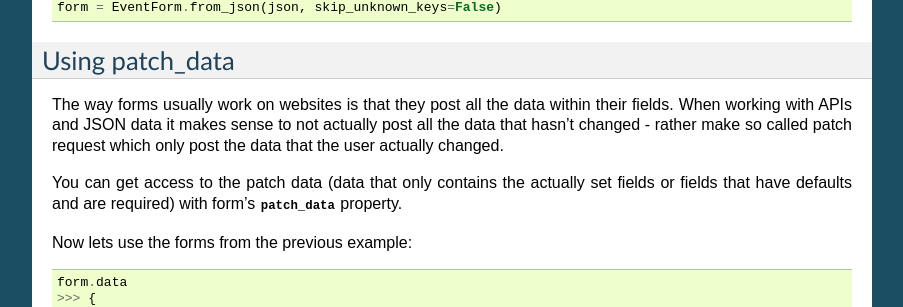
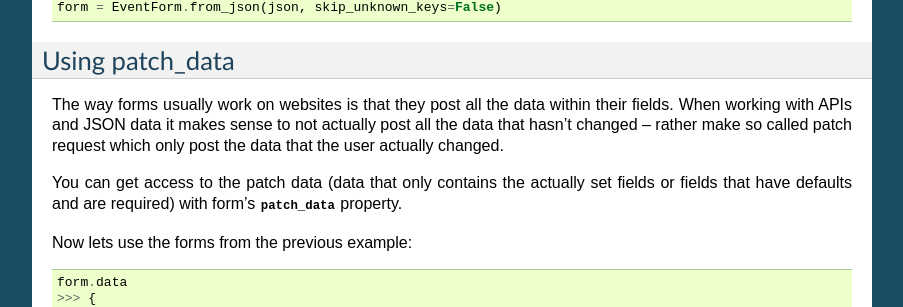
Before and after one commit to kvesteri/wtforms-json, a Sphinx documentation site: the page built from docs/index.rst, in a window 1280 px wide and 900 px high, scrolled down 978 px. Shown: the part 164-471 px from the top of the window, without its empty margins (198-1101 px from the left). Built offline with Sphinx 7.4.7, drawn with Linux system fonts in a browser that asks for light colours.

Commit message:
Use endash instead of hyphen

```diff
--- a/docs/index.rst
+++ b/docs/index.rst
@@ -79,7 +79,7 @@ Using patch_data
 
 The way forms usually work on websites is that they post all the data within
 their fields. When working with APIs and JSON data it makes sense to
-not actually post all the data that hasn't changed - rather make so called
+not actually post all the data that hasn't changed -- rather make so called
 patch request which only post the data that the user actually changed.
 
 You can get access to the patch data (data that only contains the actually set
```
